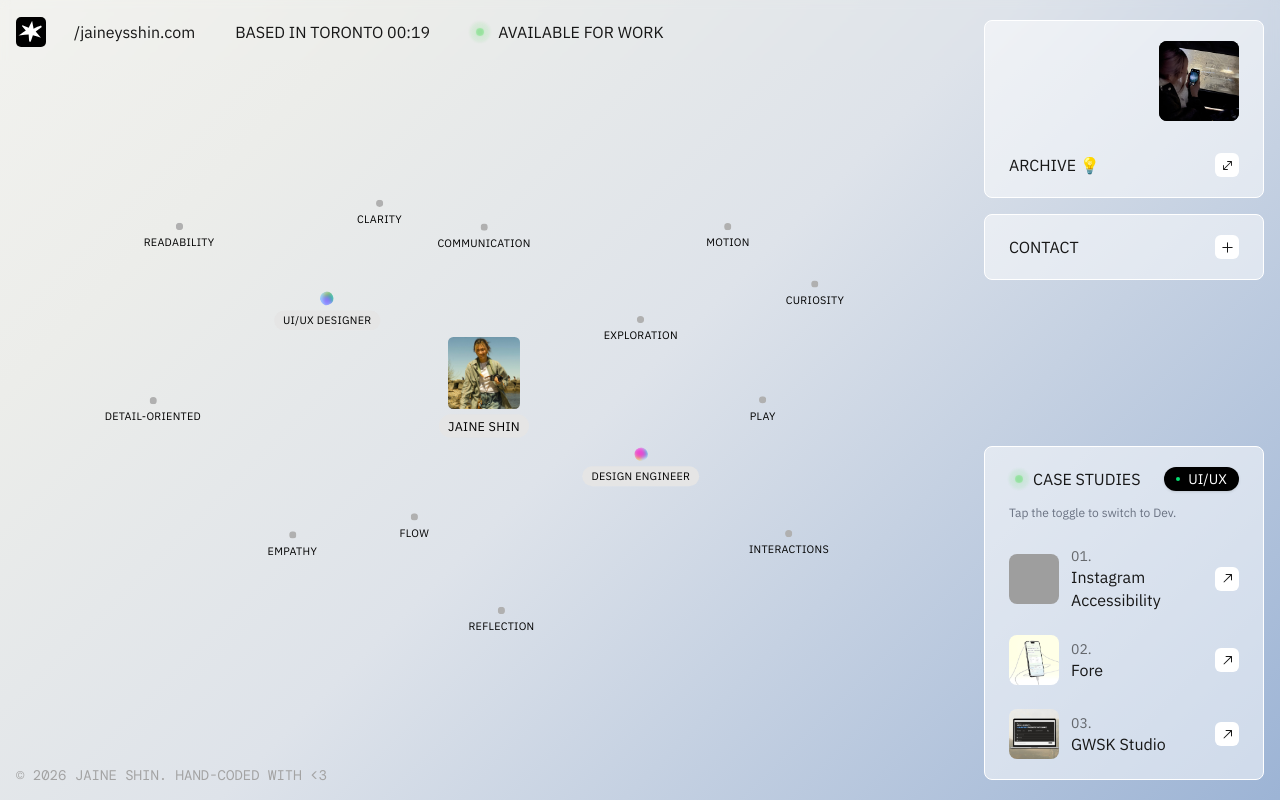
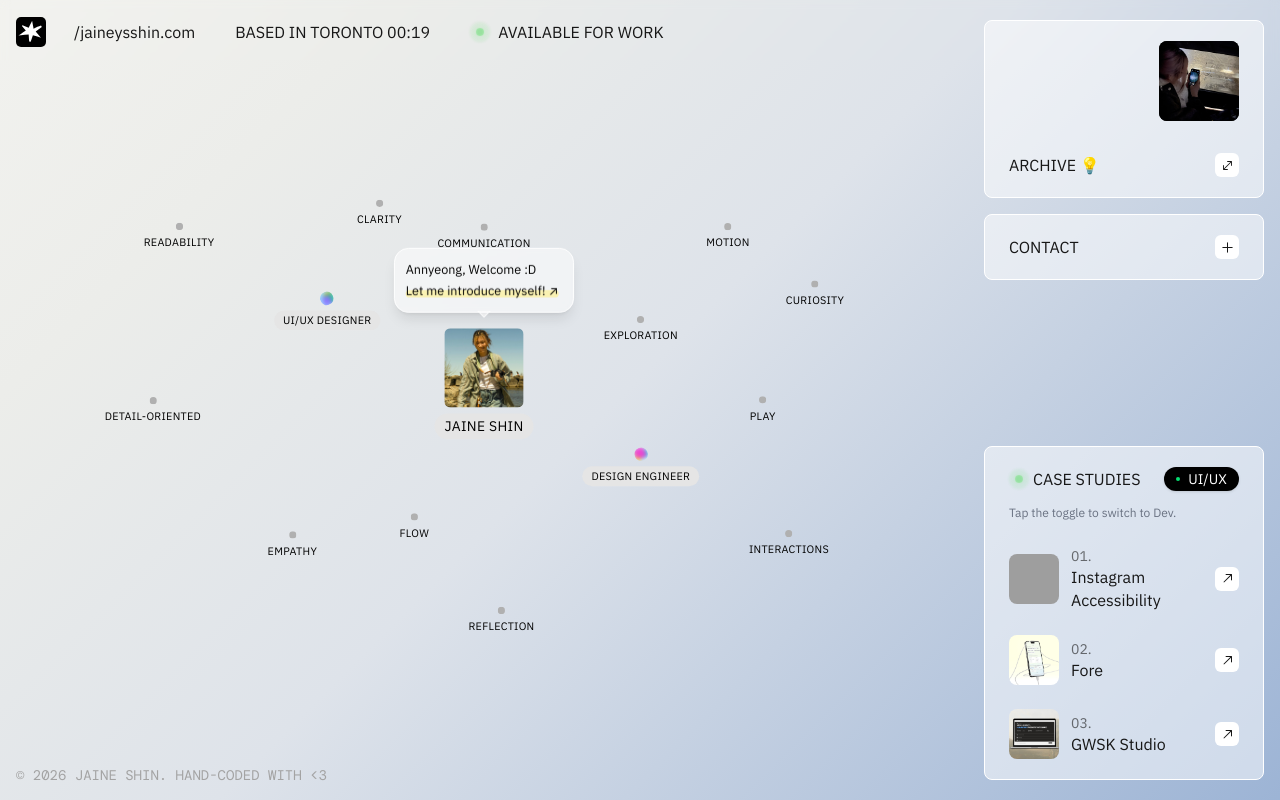
Before and after one commit to sjaine/portfolio_v2, a Next.js app: page / in a window 1280 px wide. Built offline with nearby package versions, Linux system fonts and the light colour scheme; grey boxes are pictures that could not be loaded.

Commit message:
Edited Constellation

```diff
--- a/app/components/constellation/NodesLayer.tsx
+++ b/app/components/constellation/NodesLayer.tsx
@@ -52,25 +52,25 @@ export function NodesLayer({
   const [mousePos, setMousePos] = useState({ x: 0, y: 0 });
   const [isJaineHovered, setIsJaineHovered] = useState(false);
   const [showInitialBubble, setShowInitialBubble] = useState(false);
+  const [isBubbleHovered, setIsBubbleHovered] = useState(false);
+  // 말풍선 위에서는 따라다니는 커서 라벨 대신 기본 포인터를 보여줌
+  const showCursorLabel = isJaineHovered && !isBubbleHovered;
   const currentPositions = scale <= 0.9 ? TABLET_POSITIONS : nodePositions;
 
   useEffect(() => {
-    if (isJaineHovered) {
+    if (showCursorLabel) {
       document.body.setAttribute("data-hide-cursor", "true");
     } else {
       document.body.removeAttribute("data-hide-cursor");
     }
     return () => document.body.removeAttribute("data-hide-cursor");
-  }, [isJaineHovered]);
+  }, [showCursorLabel]);
 
+  // 첫 화면이 자리 잡은 뒤 등장하고, 사용자가 노드에 처음 호버할 때까지 유지
+  // (닫히는 건 각 노드의 onMouseEnter에서 처리)
   useEffect(() => {
-    const startTimer = setTimeout(() => setShowInitialBubble(true), 200);
-    const endTimer = setTimeout(() => setShowInitialBubble(false), 3000);
-
-    return () => {
-      clearTimeout(startTimer);
-      clearTimeout(endTimer);
-    };
+    const startTimer = setTimeout(() => setShowInitialBubble(true), 900);
+    return () => clearTimeout(startTimer);
   }, []);
 
   const handleMouseMove = (e: React.MouseEvent) => {
@@ -86,7 +86,7 @@ export function NodesLayer({
   return (
     <div onMouseMove={handleMouseMove} className="relative w-full h-full">
       <AnimatePresence>
-        {isJaineHovered && (
+        {showCursorLabel && (
           <motion.div
             key="jaine-cursor"
             initial={{
@@ -136,6 +136,7 @@ export function NodesLayer({
         const hasBubble = (isCenter || isRole) && BUBBLE_CONTENT[nodeId];
 
         const caseStudy = nodeCaseStudies[nodeId];
+        const isLifted = shouldShowBubble || (isHovered && !!caseStudy);
 
         return (
           <div
@@ -164,6 +165,7 @@ export function NodesLayer({
             onClick={() => {
               if (isCenter && onCenterClick) {
                 setIsJaineHovered(false);
+                setIsBubbleHovered(false);
                 document.body.removeAttribute("data-hide-cursor");
                 onCenterClick();
               } else if (caseStudy?.link) {
@@ -177,7 +179,15 @@ export function NodesLayer({
                   initial={{ opacity: 0, y: 5, scale: 0.9 }}
                   animate={{ opacity: 1, y: 0, scale: 1 }}
                   exit={{ opacity: 0, y: 5, scale: 0.9 }}
-                  className="absolute bottom-full mb-7 w-50 p-3 bg-white/50 backdrop-blur-xs border border-white text-black shadow-lg rounded-2xl text-sm leading-relaxed z-50 pointer-events-none"
+                  onMouseEnter={isCenter ? () => setIsBubbleHovered(true) : undefined}
+                  onMouseLeave={isCenter ? () => setIsBubbleHovered(false) : undefined}
+                  className={`absolute bottom-full mb-7 w-50 p-3 bg-white/50 backdrop-blur-xs border border-white text-black shadow-lg rounded-2xl text-sm leading-relaxed z-50 ${
+                    isCenter
+                      ? // 클릭 가능 + 말풍선과 사진 사이 간격(mb-7)을 투명 영역으로 이어서
+                        // 말풍선에서 사진으로 내려갈 때 호버가 끊기지 않게 함
+                        "group cursor-pointer pointer-events-auto after:absolute after:inset-x-0 after:top-full after:h-7"
+                      : "pointer-events-none"
+                  }`}
                 >
                   {BUBBLE_CONTENT[nodeId]}
                   <div
@@ -239,12 +249,14 @@ export function NodesLayer({
 
             <motion.div
               animate={
-                shouldShowBubble || (isHovered && caseStudy)
+                isLifted
                   ? { scale: 1.1, y: -5 }
                   : { y: isClickable ? [0, -4, 0] : [0, -2, 0] }
               }
               transition={
-                isHovered
+                // animate와 같은 조건을 써야 함: 떠 있는 상태에 반복 transition이
+                // 적용되면 y가 -5까지 천천히 오른 뒤 처음으로 튀어 돌아감
+                isLifted
                   ? { type: "spring", stiffness: 400, damping: 17 }
                   : {
                       y: {
--- a/app/components/constellation/data.ts
+++ b/app/components/constellation/data.ts
@@ -156,8 +156,8 @@ export const nodeCaseStudies: Partial<Record<NodeId, NodeCaseStudy>> = {
   },
   interactions: {
     title: "Preview",
-    image: "/images/archive/pcv-records.png",
-    link: "https://pcv-records.vercel.app/",
+    image: "/images/archive/ssuarchive.gif",
+    link: "https://posters.jaineysshin.com/",
   },
 };
 
```
